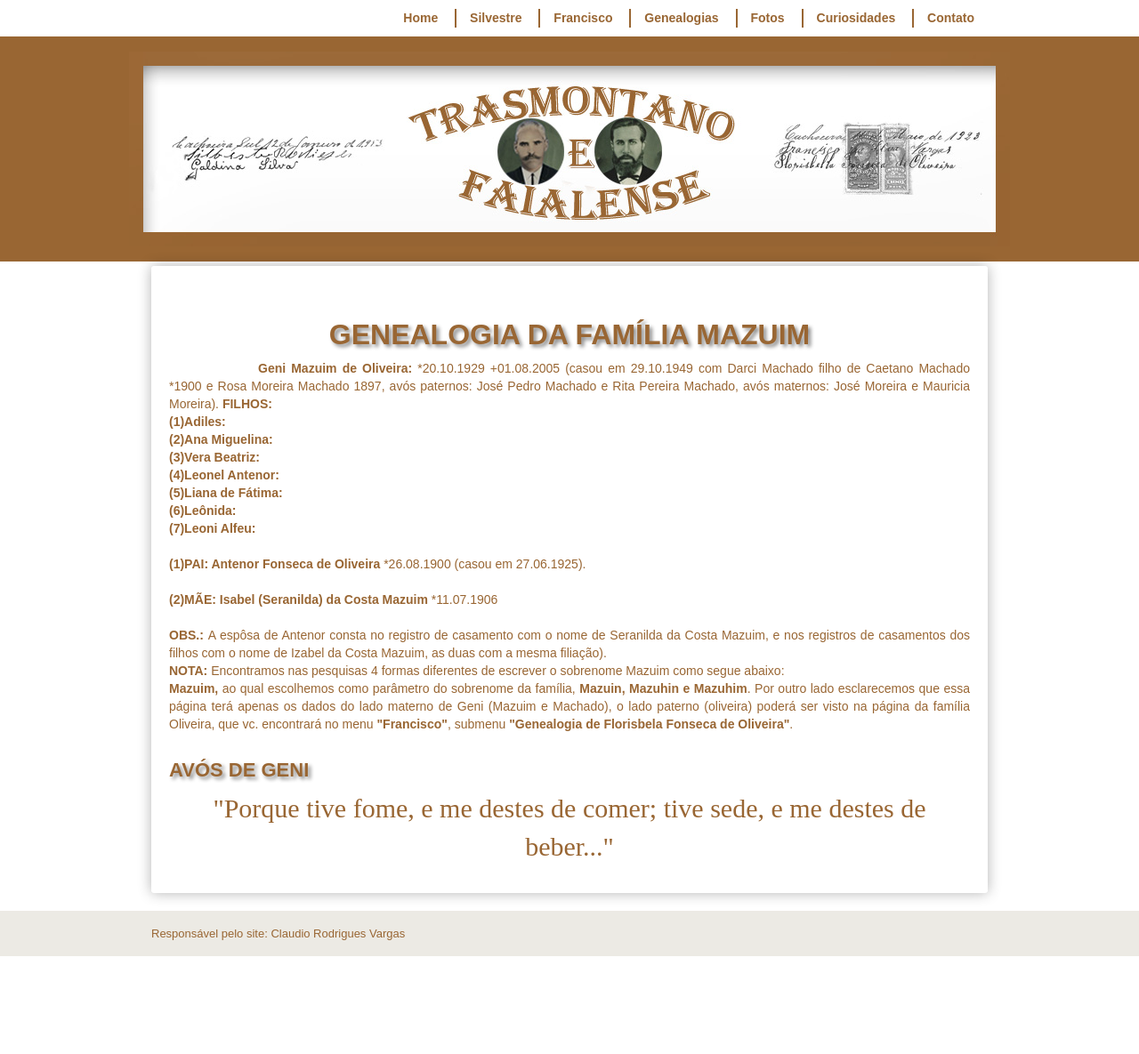
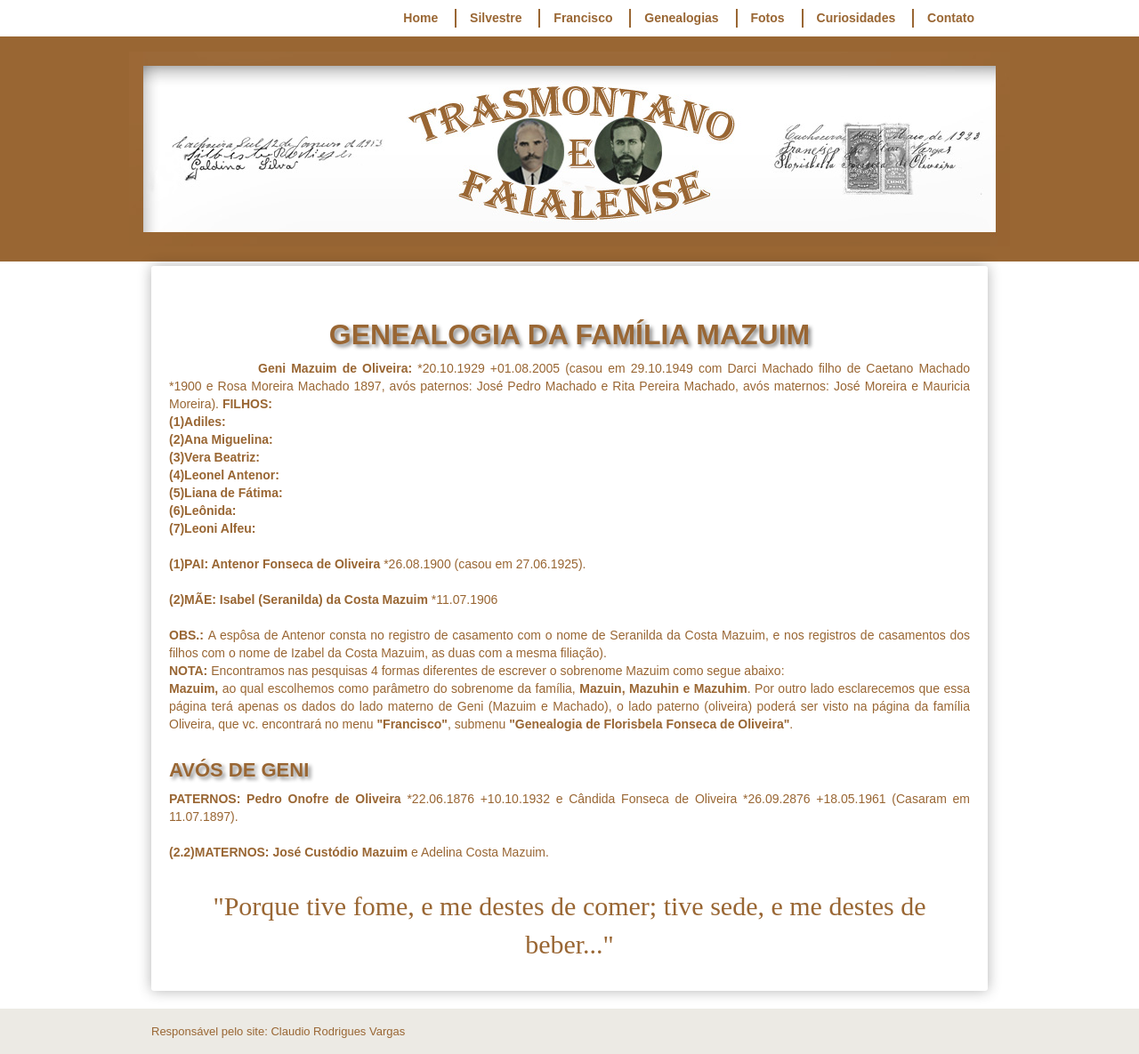
Before and after one commit to claudiovargas1955/claudiovargas1955.github.io, a Jekyll site: the page built from _pages/familia-mazuim.html, in a window 1280 px wide. Shown: the whole page at 89% size. Built offline with Jekyll 4.4.1, drawn with Linux system fonts in a browser that asks for light colours; some web fonts are replaced; before the commit the page ends 1075 px from its top, so only the background shows below that.

Commit message:
Update familia-mazuim.html

```diff
--- a/_pages/familia-mazuim.html
+++ b/_pages/familia-mazuim.html
@@ -116,6 +116,10 @@ que essa página terá apenas os dados do lado materno de Geni (Mazuim e Machado
 família Oliveira, que vc. encontrará no menu <b>"Francisco"</b>, submenu <b>"Genealogia de Florisbela Fonseca de Oliveira"</b>.<br><br>
 
 <h4>AVÓS DE GENI</h4>
+<p><b>PATERNOS: Pedro Onofre de Oliveira </b>*22.06.1876 +10.10.1932 e Cândida Fonseca de Oliveira *26.09.2876 +18.05.1961 (Casaram em
+11.07.1897). <br><br>
+
+<b>(2.2)MATERNOS: José Custódio Mazuim </b>e Adelina Costa Mazuim. <br><br>
 
 <p style="text-align:center; color:#996633; font-size:30px; font-family: 'Rancho', cursive ">"Porque tive fome, e me destes de comer;
 tive sede, e me destes de beber..."</p>
```
